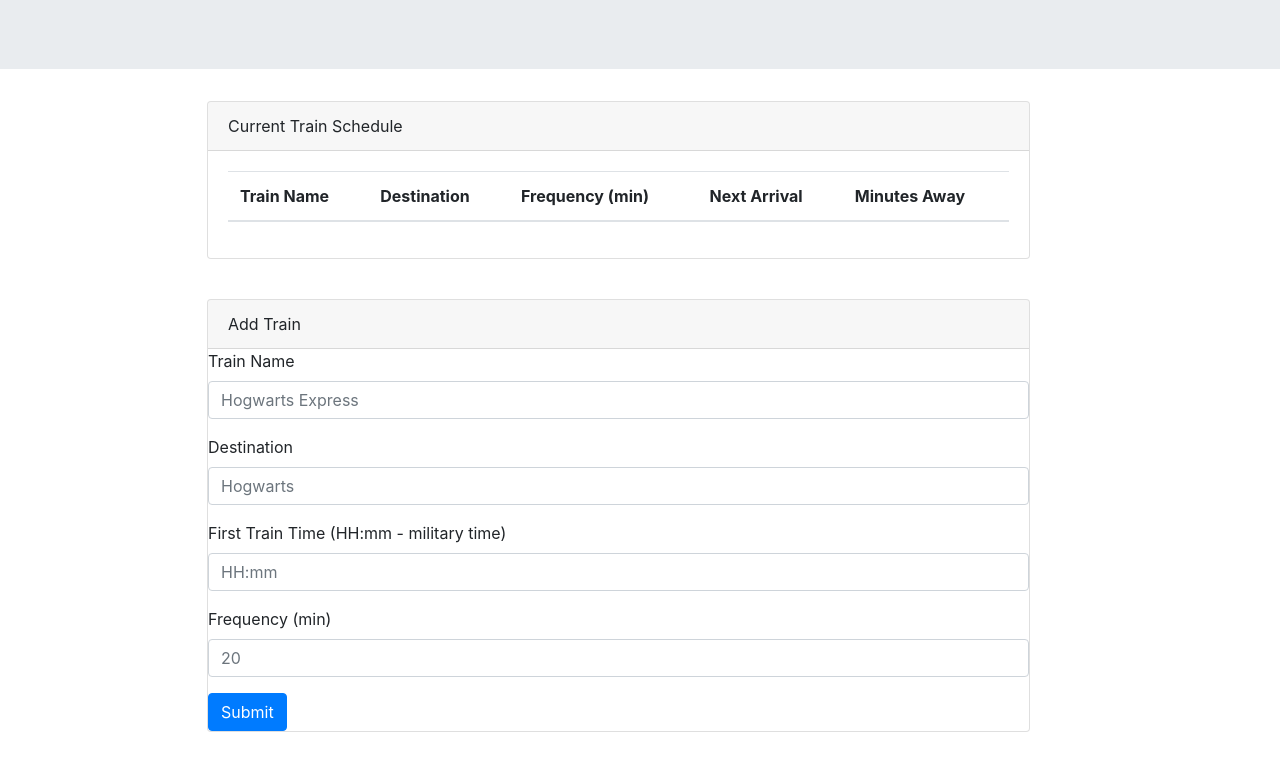
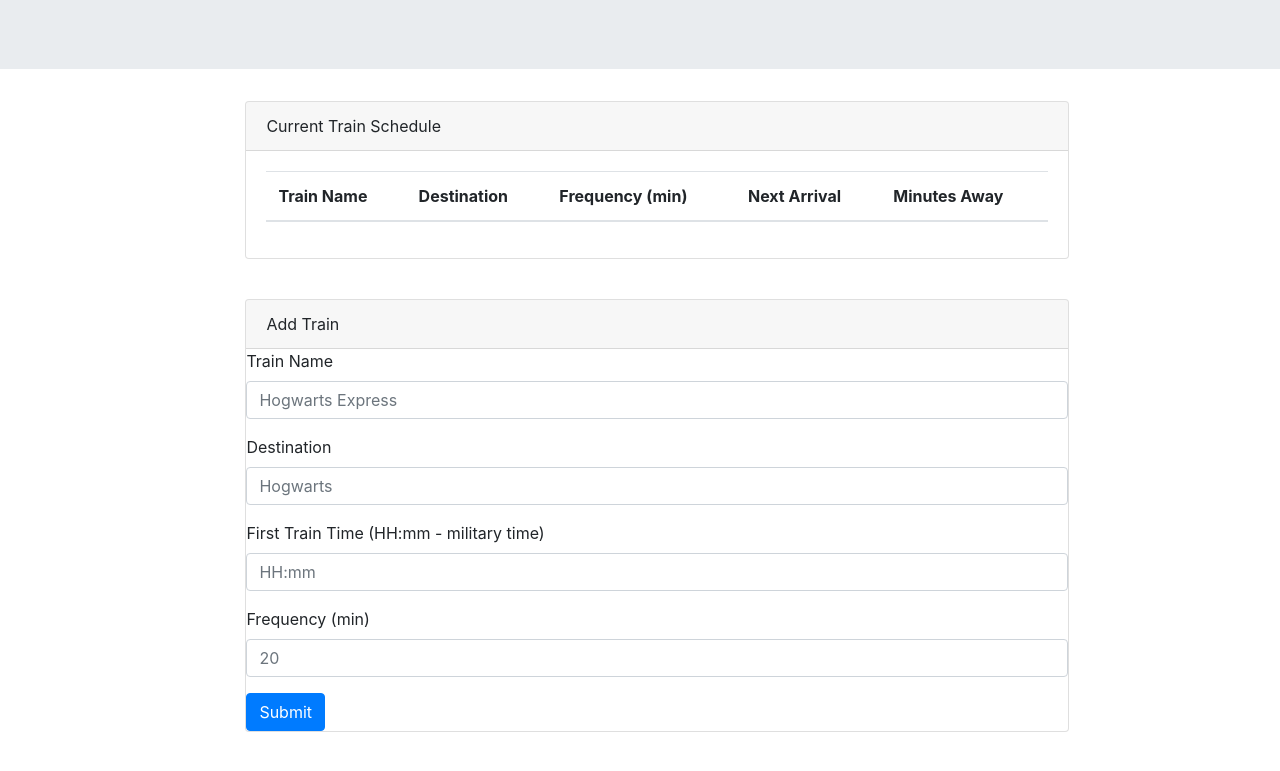
Before and after one commit to trozio/Train-Scheduler, a plain HTML site: page index.html in a window 1280 px wide. Shown: the part 173-944 px from the top of the page. Drawn offline with nearby package versions, Linux system fonts and the light colour scheme; no server answers.

Commit message:
updated html

```diff
--- a/index.html
+++ b/index.html
@@ -18,7 +18,7 @@
 </div>
 
 <div class="row-8">
-  <div class="col-lg-8" style="margin-left: 15%; margin-bottom: 40px;">
+  <div class="col-lg-8" style="margin-left: 18%; margin-bottom: 40px;">
 	<div class="card">
 	  <div class="card-header">Current Train Schedule</div>
 
@@ -34,7 +34,6 @@
 		    </tr>
 		  </thead>
 		  <tbody class="body">
-
 		  </tbody>
 		</table>
   </div>
```
